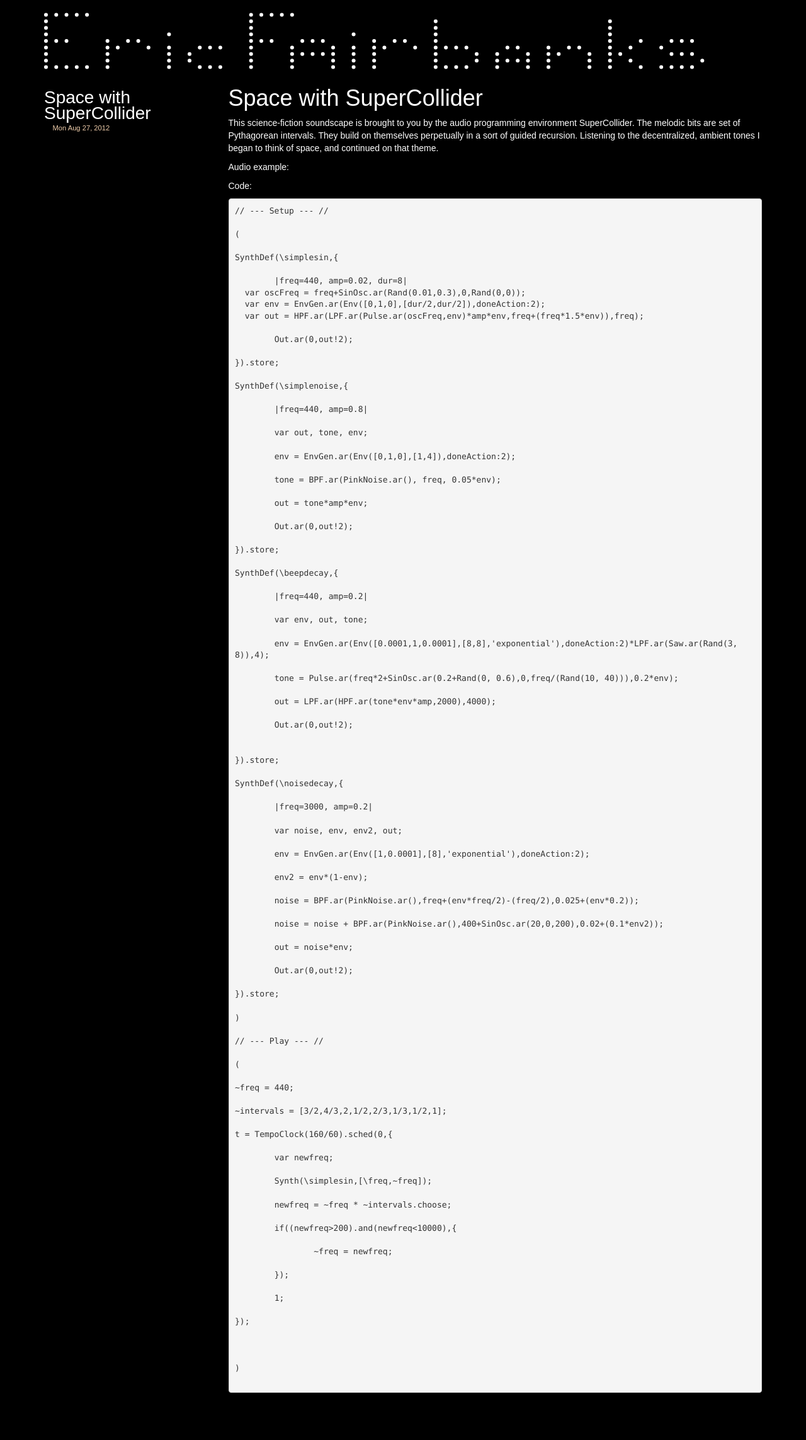
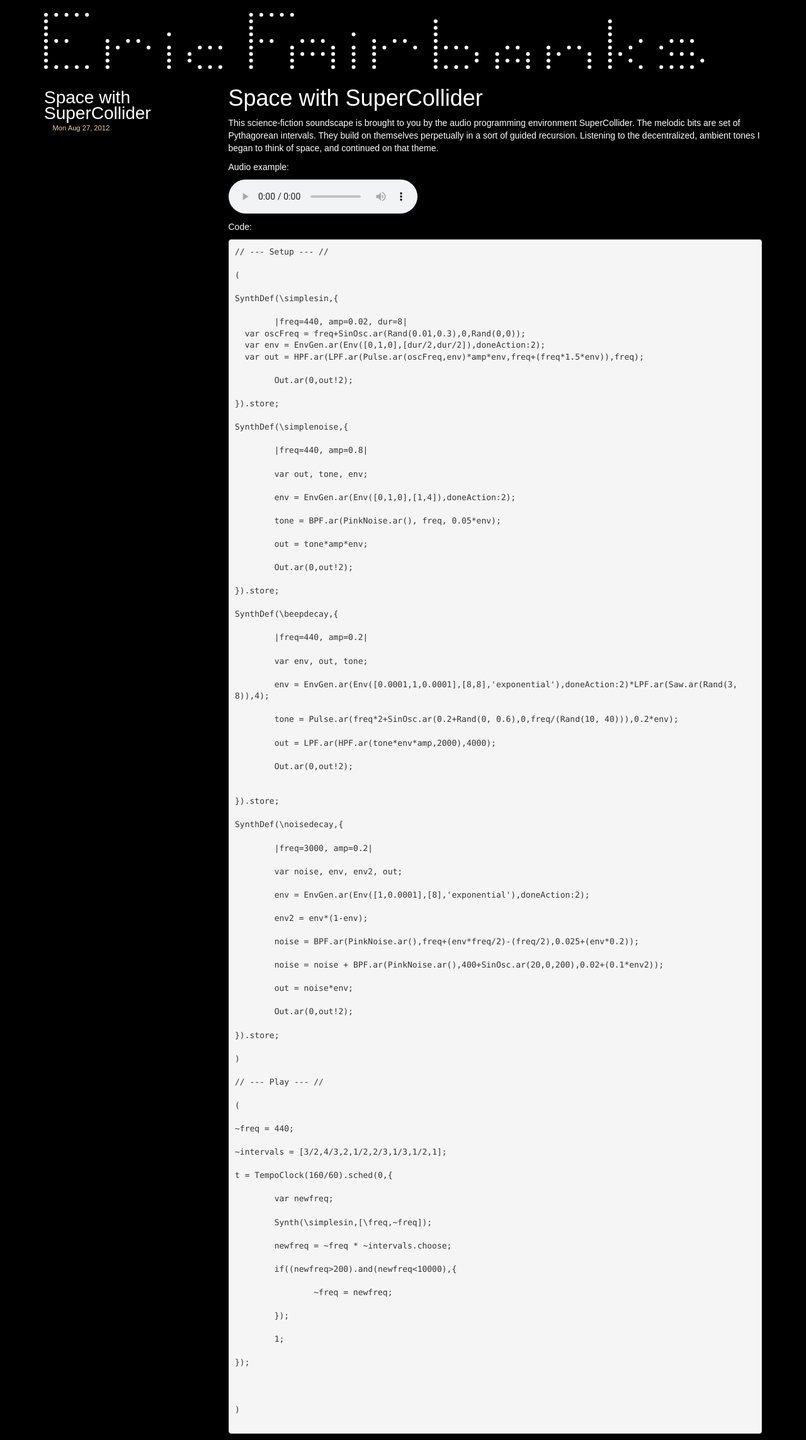
Before and after one commit to efairbanks/ericfairbanks-org-jekyll-bootstrap, a Jekyll site: the page built from _posts/2012-10-28-space-with-supercollider.markdown, in a window 1280 px wide. Shown: the whole page at 63% size. Built offline with Jekyll 4.4.1, drawn with Linux system fonts in a browser that asks for light colours; before the commit the page ends 2221 px from its top, so only the background shows below that.

Commit message:
this hsould work this time

```diff
--- a/_posts/2012-10-28-space-with-supercollider.markdown
+++ b/_posts/2012-10-28-space-with-supercollider.markdown
@@ -8,7 +8,7 @@
 
 Audio example:
 
-<audio src="{{ site.baseurl | prepend: site.url }}/mp3/space.mp3"></audio>
+<audio src="{{ site.baseurl }}/mp3/space.mp3" controls></audio>
 
 Code:
 
```
